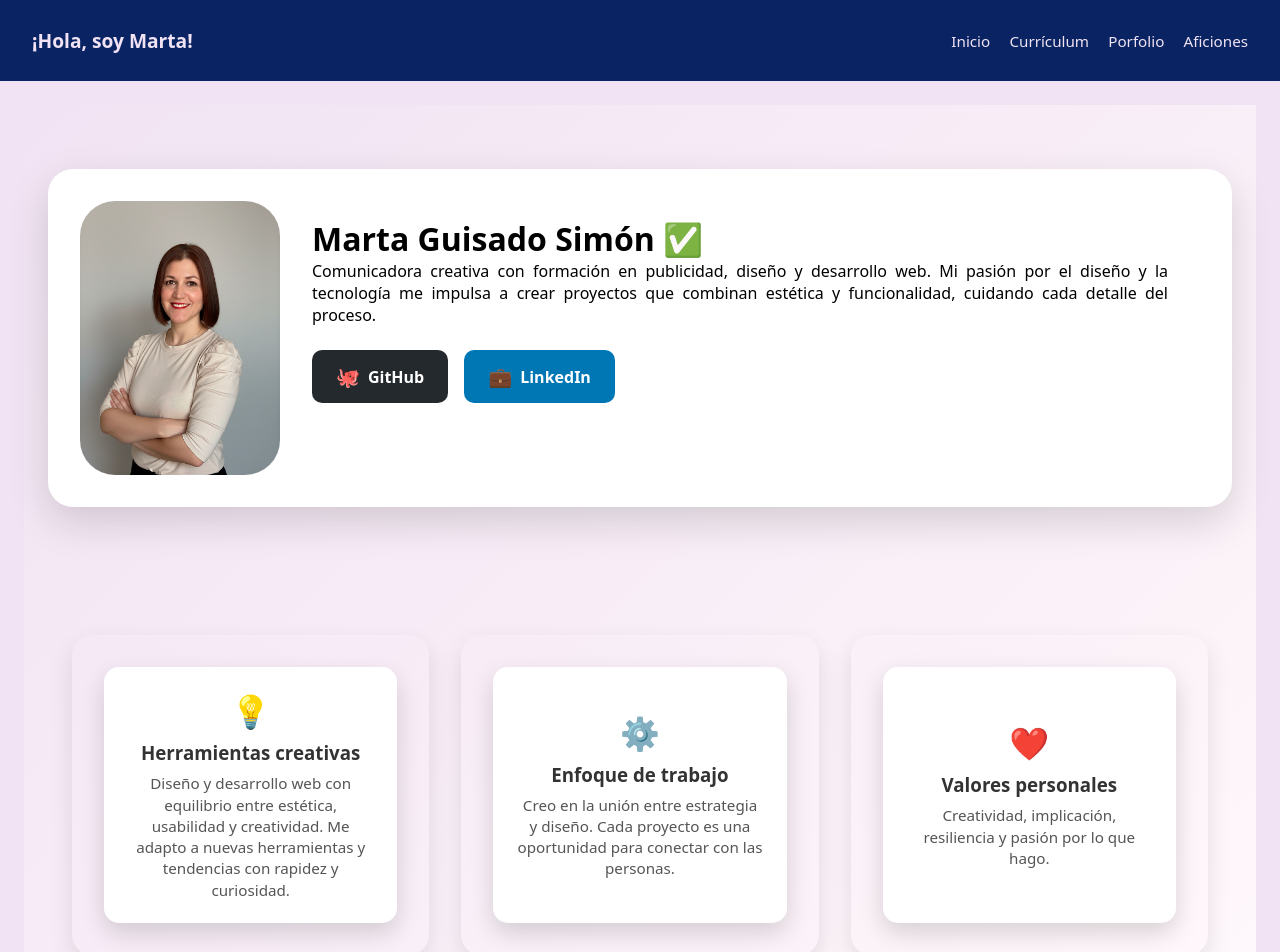
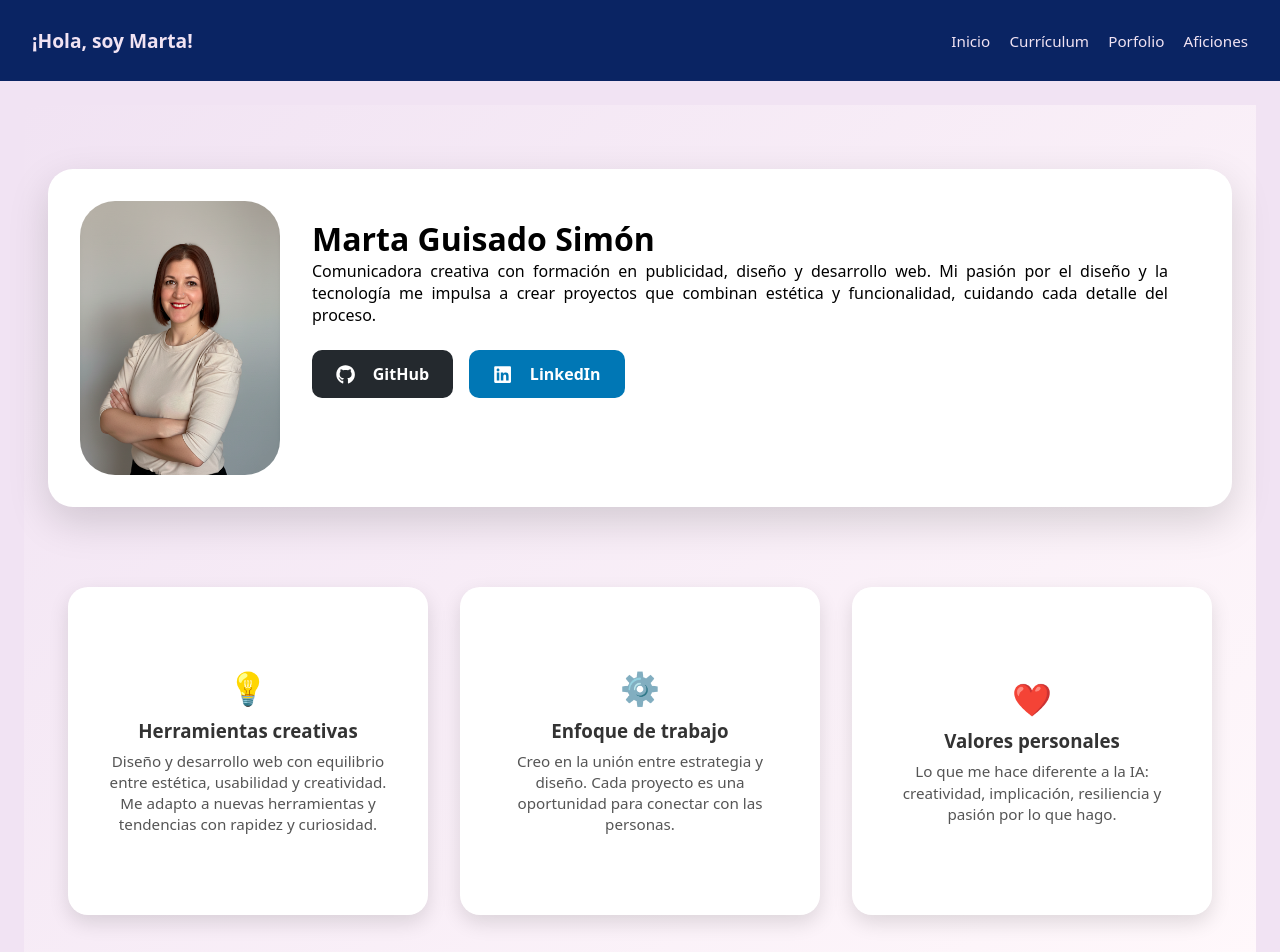
Before and after one commit to MartaGuisado/porfolio-react, a React (Vite) app in the folder proyecto/: page / in a window 1280 px wide. Shown: the top 952 px of the page. Built offline with nearby package versions, Linux system fonts and the light colour scheme.

Commit message:
Añadir sección curriculum

```diff
--- a/proyecto/src/pages/Curriculum.css
+++ b/proyecto/src/pages/Curriculum.css
@@ -4,11 +4,86 @@
     padding: 0;
 }
 
-.curriculum-container {
-  padding: 2em;
-  text-align: left;
-  background-color: #f1e3f3;
-  color: #0a2463;
-  width: auto;
+.curriculum-section {
+  width: 100%;
+  max-width: 1000px;
+  margin: 3em auto;
+  text-align: center;
   font-family: system-ui, -apple-system, BlinkMacSystemFont, 'Segoe UI', Roboto, Oxygen, Ubuntu, Cantarell, 'Open Sans', 'Helvetica Neue', sans-serif;
 }
+
+.curriculum-section h2 {
+  color: #0a2463;
+  margin-bottom: 1.5em;
+  font-size: 2rem;
+}
+
+.curriculum-buttons {
+  display: flex;
+  justify-content: center;
+  flex-wrap: wrap;
+  gap: 1em;
+}
+
+.curriculum-btn {
+  background-color: #247ba0;
+  color: #f1e3f3;
+  border: none;
+  padding: 0.8em 1.5em;
+  border-radius: 10px;
+  font-size: 1rem;
+  cursor: pointer;
+  font-weight: bold;
+  transition: transform 0.2s, background-color 0.2s;
+}
+
+.curriculum-btn:hover {
+  transform: translateY(-2px) scale(1.05);
+  background-color: #0a2463;
+}
+
+/* Modal overlay */
+.modal-overlay {
+  position: fixed;
+  top: 0;
+  left: 0;
+  width: 100%;
+  height: 100%;
+  background-color: rgba(10, 36, 99, 0.7); /* semi-transparente de la paleta */
+  display: flex;
+  justify-content: center;
+  align-items: center;
+  z-index: 1000;
+}
+
+/* Modal content */
+.modal-content {
+  background-color: #f1e3f3;
+  padding: 2em;
+  border-radius: 20px;
+  max-width: 500px;
+  width: 90%;
+  position: relative;
+  box-shadow: 0 10px 30px rgba(0, 0, 0, 0.2);
+  color: #0a2463;
+  text-align: left;
+  font-size: 1rem;
+  line-height: 1.5;
+}
+
+/* Botón de cierre */
+.modal-close {
+  position: absolute;
+  top: 0.5em;
+  right: 0.5em;
+  background: transparent;
+  border: none;
+  font-size: 1.2rem;
+  cursor: pointer;
+  color: #e48022;
+  font-weight: bold;
+}
+
+.modal-close:hover {
+  color: #247ba0;
+}
--- a/proyecto/src/pages/Curriculum.jsx
+++ b/proyecto/src/pages/Curriculum.jsx
@@ -1,10 +1,63 @@
-import "./Curriculum.css"
+import React, { useState } from "react";
+import "./Curriculum.css";
 
 function Curriculum() {
+  const [modal, setModal] = useState({ isOpen: false, content: "" });
+
+  const sections = [
+    {
+      title: "Formación",
+      content: `Grado en Publicidad y Relaciones Públicas.
+Master en Diseño Web y UX/UI.`,
+    },
+    {
+      title: "Formación complementaria",
+      content: `Cursos de Photoshop, Illustrator, InDesign, Canva.
+Certificaciones en Meta Ads y Metricool.`,
+    },
+    {
+      title: "Soft Skills",
+      content: `Creatividad, comunicación efectiva, trabajo en equipo,
+resiliencia y capacidad de adaptación.`,
+    },
+    {
+      title: "Competencias clave",
+      content: `Diseño gráfico, desarrollo web (HTML, CSS, React),
+estrategia digital y gestión de proyectos.`,
+    },
+  ];
+
+  const openModal = (content) => setModal({ isOpen: true, content });
+  const closeModal = () => setModal({ isOpen: false, content: "" });
+
   return (
-    <div className="curriculum-container">
-      <h2>Mi Currículum</h2>
-      <p>Información básica de tu formación y experiencia.</p>
+    <div className="curriculum-section">
+      <h2>Currículum</h2>
+      <div className="curriculum-buttons">
+        {sections.map((section, idx) => (
+          <button
+            key={idx}
+            className="curriculum-btn"
+            onClick={() => openModal(section.content)}
+          >
+            {section.title}
+          </button>
+        ))}
+      </div>
+
+      {modal.isOpen && (
+        <div className="modal-overlay" onClick={closeModal}>
+          <div
+            className="modal-content"
+            onClick={(e) => e.stopPropagation()}
+          >
+            <button className="modal-close" onClick={closeModal}>
+              ✖
+            </button>
+            <p>{modal.content}</p>
+          </div>
+        </div>
+      )}
     </div>
   );
 }
--- a/proyecto/src/pages/Home.css
+++ b/proyecto/src/pages/Home.css
@@ -100,6 +100,7 @@
 
 .btn .icon {
   font-size: 1.2em;
+  margin-right: 0.5em; /* espacio entre icono y texto */
 }
 
 .btn:hover {
@@ -150,20 +151,6 @@
 }
 
 /* Tarjetas individuales (sin cambios) */
-.info-card {
-  background-color: white;
-  border-radius: 20px;
-  box-shadow: 0 10px 25px rgba(0, 0, 0, 0.1);
-  padding: 2em;
-  flex: 1 1 300px;
-  transition: transform 0.3s ease, box-shadow 0.3s ease;
-  text-align: justify;
-}
-
-.info-card:hover {
-  transform: translateY(-5px);
-  box-shadow: 0 15px 35px rgba(0, 0, 0, 0.15);
-}
 
 .info-card h3 {
   color: #E48022;
@@ -183,59 +170,82 @@
 }
 /* ======== TARJETAS ======== */
 
+/* Contenedor de tarjetas: horizontal y centrado */
 .cards-section {
   display: flex;
   justify-content: center;
-  align-items: stretch;
-  gap: 2rem;
-  padding: 3rem 2rem;
-  flex-wrap: wrap;
+  align-items: stretch; /* todas las tarjetas tendrán la misma altura */
+  gap: 2em;
+  margin: 3em auto;
+  flex-wrap: nowrap; /* sin saltos de línea para horizontal */
+  width: 100%;
+  max-width: 1200px;
 }
 
+/* Tarjetas: más horizontales y uniformes */
 .info-card {
-  background: transparent;
+  background-color: white;
+  border-radius: 20px;
+  padding: 1.5em;
+  width: 360px;        /* ancho fijo */
+  min-height: 280px;   /* altura mínima uniforme */
+  box-shadow: 0 8px 20px rgba(0, 0, 0, 0.12);
+  cursor: pointer;
   perspective: 1000px;
-  width: 300px;
-  height: 320px;
-  cursor: pointer;
+  display: flex;
+  justify-content: center; /* horizontalmente */
+  transition: transform 0.3s ease, box-shadow 0.3s ease;
 }
 
+.info-card:hover {
+  transform: translateY(-5px) scale(1.03);
+  box-shadow: 0 12px 25px rgba(0, 0, 0, 0.15);
+}
+
+/* Flip inner */
 .flip-inner {
   position: relative;
   width: 100%;
-  height: 100%;
+  min-height: 280px;
   text-align: center;
-  transition: transform 0.7s;
+  transition: transform 0.6s;
   transform-style: preserve-3d;
 }
 
-.flip-card.flipped .flip-inner {
+.flipped .flip-inner {
   transform: rotateY(180deg);
 }
 
+/* Frente y reverso */
 .card-front,
 .card-back {
   position: absolute;
+  top: 0;
+  left: 0;
   width: 100%;
-  height: 100%;
+  min-height: 280px;    /* uniforme */
+  padding: 1em;
   backface-visibility: hidden;
-  border-radius: 15px;
-  box-shadow: 0 10px 25px rgba(0, 0, 0, 0.15);
-  padding: 1.5rem;
-  background-color: #fff;
+  border-radius: 20px;
   display: flex;
   flex-direction: column;
+  align-items: center;
   justify-content: center;
-  transition: all 0.3s ease-in-out;
+}
+
+.card-back {
+  transform: rotateY(180deg);
+  background-color: #fdfdfd;
 }
 
 .card-front:hover {
   transform: scale(1.03);
 }
 
-.card-back {
-  transform: rotateY(180deg);
-  background: linear-gradient(135deg, #f0f4ff, #f8f9fc);
+/* Iconos y títulos */
+.card-icon {
+  font-size: 2rem;
+  margin-bottom: 0.5rem;
 }
 
 .card-icon {
@@ -256,8 +266,10 @@
   line-height: 1.4;
 }
 
+
 /* ======== NUBE DE ICONOS ======== */
 
+/* Nube de iconos */
 .icon-cloud {
   display: flex;
   flex-wrap: wrap;
@@ -326,4 +338,9 @@
     width: 90%;
     max-width: 350px;
   }
+  .flip-inner,
+  .card-front,
+  .card-back {
+    height: auto;
+  }
 }
--- a/proyecto/src/pages/Home.jsx
+++ b/proyecto/src/pages/Home.jsx
@@ -1,4 +1,5 @@
 import React, { useEffect } from "react";
+import { FaGithub, FaLinkedin } from "react-icons/fa";
 import "./Home.css";
 import miFoto from "../assets/mi-foto.png";
 import ReactIcon from "../assets/icons/react.png";
@@ -32,7 +33,7 @@ function Home() {
           <div className="home-content">
             <img src={miFoto} alt="Marta Guisado" className="home-photo" />
             <div className="home-text">
-              <h1>Marta Guisado Simón ✅</h1>
+              <h1>Marta Guisado Simón </h1>
               <p>
                 Comunicadora creativa con formación en publicidad, diseño y desarrollo web.
                 Mi pasión por el diseño y la tecnología me impulsa a crear proyectos que
@@ -40,10 +41,10 @@ function Home() {
               </p>
               <div className="home-buttons">
                 <a href="https://github.com/" target="_blank" rel="noreferrer" className="btn github-btn">
-                  <span className="icon">🐙</span> GitHub
+                  <FaGithub className="icon" /> GitHub
                 </a>
                 <a href="https://linkedin.com/" target="_blank" rel="noreferrer" className="btn linkedin-btn">
-                  <span className="icon">💼</span> LinkedIn
+                  <FaLinkedin className="icon" /> LinkedIn
                 </a>
               </div>
             </div>
@@ -81,7 +82,6 @@ function Home() {
                 <img src={MetricoolIcon} alt="Metricool" className="tool-icon" />
                 <img src={PhotoshopIcon} alt="Photoshop" className="tool-icon" />
               </div>
-             {/*} <p>Herramientas que potencian mi creatividad y precisión visual.</p>*/}
             </div>
           </div>
         </div>
@@ -114,7 +114,7 @@ function Home() {
               <div className="card-icon">❤️</div>
               <h3>Valores personales</h3>
               <p>
-                Creatividad, implicación, resiliencia y pasión por lo que hago.
+                Lo que me hace diferente a la IA: creatividad, implicación, resiliencia y pasión por lo que hago.
               </p>
             </div>
             <div className="card-back">
```
Also changed, not shown: proyecto/src/assets/icons/photoshop.png. Lines whose indentation alone changed are shown as unchanged.
